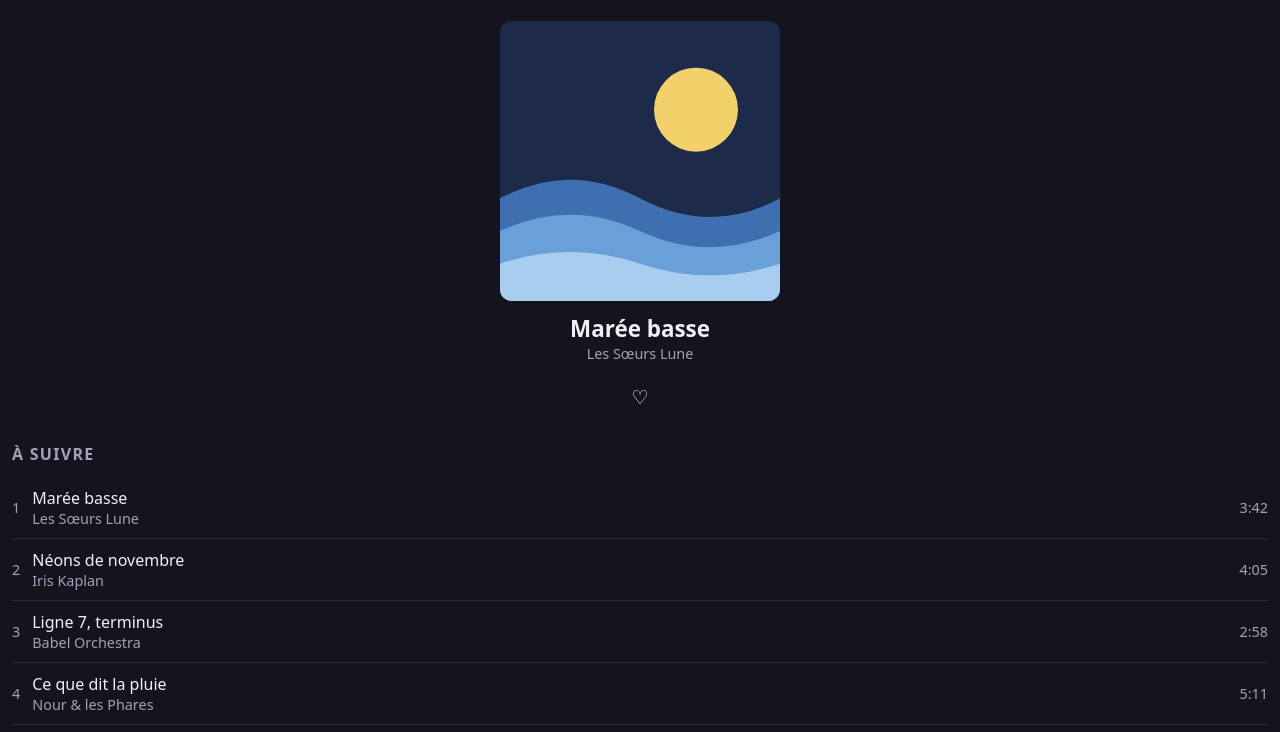
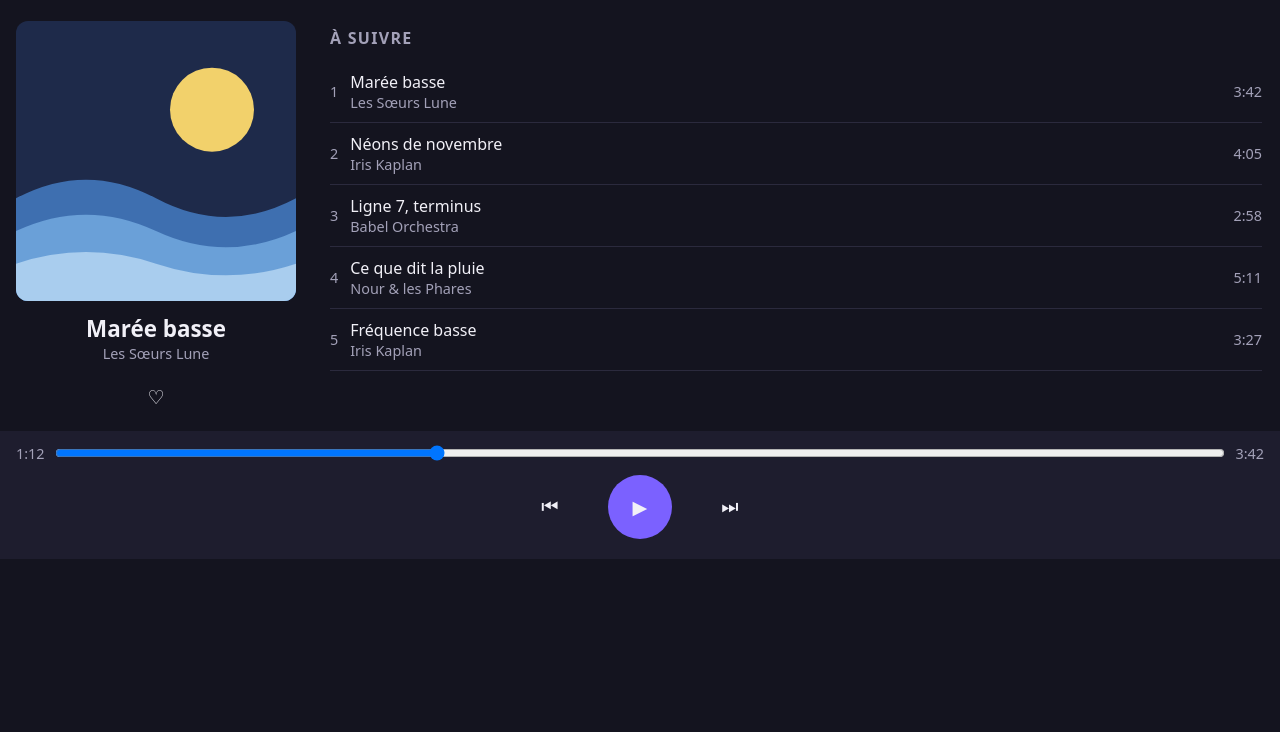
Before and after one commit to Haribouk/lecteur-musique, a plain HTML site: page index.html in a window 1280 px wide. Shown: the part 59-791 px from the top of the page. Drawn offline with Linux system fonts and the light colour scheme.

Commit message:
Mise en page sur grand écran + corrections

```diff
--- a/style.css
+++ b/style.css
@@ -139,7 +139,7 @@ h2 {
 }
 
 .playlist {
-  padding: 12px;
+  padding: 18px;
 }
 
 /* ---------- TODO 5 — La barre de contrôle ---------- */
@@ -162,3 +162,28 @@ h2 {
 }
 
 /* ---------- TODO 6 — Grand écran (768px et plus) ---------- */
+@media (min-width: 768px) {
+  .contenu {
+    display: flex;
+    flex-direction: row;
+  }
+
+  .playlist {
+    flex-grow: 1;
+  }
+}
+
+/*
+1. Dans .en-cours en colonne, pourquoi align-items: center centre-t-il horizontalement, alors qu'en ligne il centre verticalement ?
+
+Parce que aligne-items agit sur l'axe perpendiculaire (axe transversal) à l'axe principal.
+
+2. Que se passe-t-il pour la barre de progression si tu retires flex-grow ? Et si tu le mets aussi sur les deux temps ?
+
+Si on enlève flex-grow, la barre de progression ne prend plus toute la largeur disponible et reste à sa taille de base.
+Si on met flex-grow sur les deux temps, ils vont également prendre  l'espace disponible mais du coup ça va déséquilibrer la mise en page car les temps vont s'étirer et la barre de progression va rétrécir.
+
+3. Pourquoi commencer par le mobile et ajouter le grand écran dans une media query min-width, plutôt que l'inverse ?
+
+Car c'est mieux de partir du plus simple (mobile) pour ensuite ajouter des styles pour les écrans plus grands avec des media queries.
+*/
```
